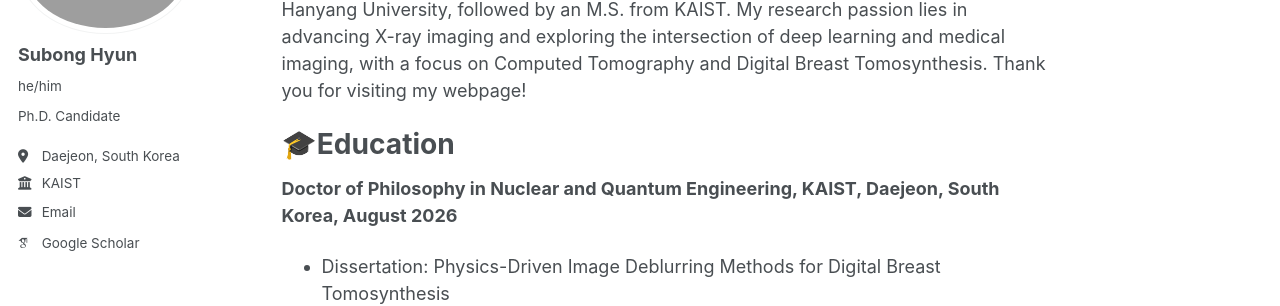
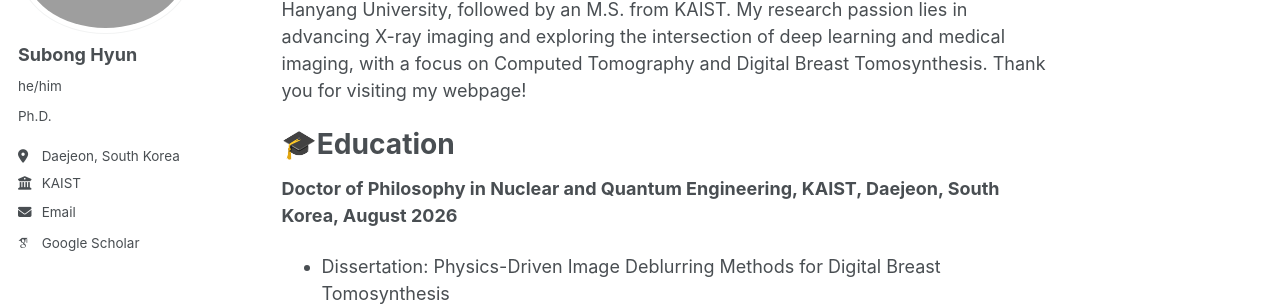
Before and after one commit to SubongHyun/subonghyun.github.io, a Jekyll site: the page built from _pages/about.md, in a window 1280 px wide. Shown: the part 206-512 px from the top of the page. Built offline with Jekyll 4.4.1, drawn with Linux system fonts in a browser that asks for light colours; some web fonts are replaced.

Commit message:
Update _config.yml

```diff
--- a/_config.yml
+++ b/_config.yml
@@ -24,7 +24,7 @@ author:
   avatar           : "profile_.png"
   name             : "Subong Hyun"
   pronouns         : "he/him"# example: "he/him"
-  bio              : "Ph.D. Candidate"
+  bio              : "Ph.D."
   location         : "Daejeon, South Korea"
   employer         : "KAIST"
   uri              : # URL
```
